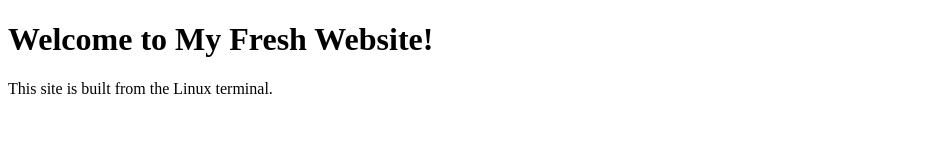
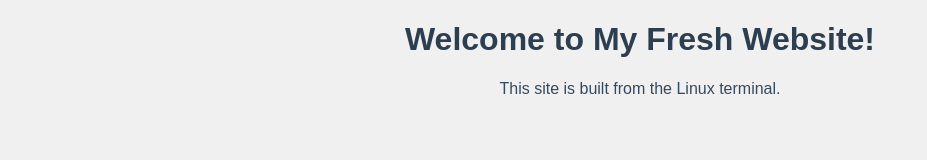
Before and after one commit to Tobias211/tobias211.github.io, a plain HTML site: page index.html in a window 1280 px wide. Shown: the whole page, without its empty margins (0-927 px from the left). Drawn offline with Linux system fonts and the light colour scheme.

Commit message:
Add CSS styling

```diff
--- a/index.html
+++ b/index.html
@@ -2,6 +2,7 @@
 <html>
 <head>
   <title>My First Website</title>
+  <link rel="stylesheet" href="style.css">
 </head>
 <body>
   <h1>Welcome to My Fresh Website!</h1>
--- /dev/null
+++ b/style.css
@@ -0,0 +1,11 @@
+body {
+  background-color: #f0f0f0;
+  font-family: Arial, sans-serif;
+  text-align: center;
+}
+h1 {
+  color: #2c3e50;
+}
+p {
+  color: #34495e;
+}
```
